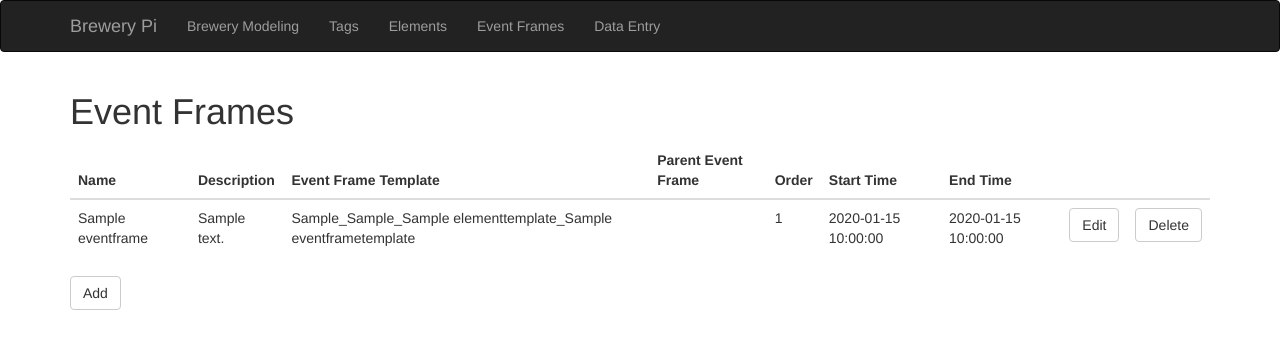
After one commit to brewerypi/brewerypi, a Flask app: page /eventFrames in a window 1280 px wide. The commit adds this page. Shown: the top 349 px of the page. Run offline with Flask 2, Linux system fonts and the light colour scheme; tables that the repository leaves empty hold one stand-in row (values such as "Sample post"); some libraries are stand-ins or nearby versions.

Commit message:
Added event frames and event frame templates back from what existed in the master branch prior to removal.

```diff
--- a/app/__init__.py
+++ b/app/__init__.py
@@ -35,6 +35,12 @@ def create_app(config_name):
 	from . enterprises import enterprises as enterprisesBlueprint
 	app.register_blueprint(enterprisesBlueprint)
 
+	from . eventFrames import eventFrames as eventFramesBlueprint
+	app.register_blueprint(eventFramesBlueprint)
+
+	from . eventFrameTemplates import eventFrameTemplates as eventFrameTemplatesBlueprint
+	app.register_blueprint(eventFrameTemplatesBlueprint)
+
 	from . home import home as home_blueprint
 	app.register_blueprint(home_blueprint)
 
--- /dev/null
+++ b/app/eventFrameTemplates/__init__.py
@@ -0,0 +1,5 @@
+from flask import Blueprint
+
+eventFrameTemplates = Blueprint("eventFrameTemplates", __name__)
+
+from . import views
--- /dev/null
+++ b/app/eventFrames/__init__.py
@@ -0,0 +1,5 @@
+from flask import Blueprint
+
+eventFrames = Blueprint("eventFrames", __name__)
+
+from . import views
--- /dev/null
+++ b/app/eventFrames/views.py
@@ -0,0 +1,76 @@
+from flask import flash, redirect, render_template, request, url_for
+from . import eventFrames
+from . forms import EventFrameForm
+from .. import db
+from .. models import Enterprise, ElementTemplate, EventFrame, EventFrameTemplate, Site
+
+modelName = "Event Frame"
+
+@eventFrames.route("/eventFrames", methods = ["GET", "POST"])
+# @login_required
+def listEventFrames():
+	# check_admin()
+	eventFrames = EventFrame.query.join(EventFrameTemplate, ElementTemplate, Site, Enterprise)\
+		.order_by(Enterprise.Abbreviation, Site.Abbreviation, ElementTemplate.Name, EventFrameTemplate.Name, EventFrame.Name)
+	return render_template("eventFrames/eventFrames.html", eventFrames = eventFrames)
+
+@eventFrames.route("/eventFrames/add", methods = ["GET", "POST"])
+# @login_required
+def addEventFrame():
+	# check_admin()
+
+	operation = "Add"
+	form = EventFrameForm()
+
+	# Add a new event frame.
+	if form.validate_on_submit():
+		eventFrame = EventFrame(Description = form.description.data, EndTime = form.endTime.data, EventFrameTemplate = form.eventFrameTemplate.data, \
+			Name = form.name.data, Order = form.order.data, ParentEventFrame = form.parentEventFrame.data, StartTime = form.startTime.data)
+		db.session.add(eventFrame)
+		db.session.commit()
+		flash("You have successfully added a new Event Frame.")
+		return redirect(url_for("eventFrames.listEventFrames"))
+
+	# Present a form to add a new event frame.
+	return render_template("addEditModel.html", form = form, modelName = modelName, operation = operation)
+
+@eventFrames.route("/eventFrames/delete/<int:eventFrameId>", methods = ["GET", "POST"])
+# @login_required
+def deleteEventFrame(eventFrameId):
+	# check_admin()
+	eventFrame = EventFrame.query.get_or_404(eventFrameId)
+	db.session.delete(eventFrame)
+	db.session.commit()
+	flash("You have successfully deleted the event frame.")
+	return redirect(url_for("eventFrames.listEventFrames"))
+
+@eventFrames.route("/eventFrames/edit/<int:eventFrameId>", methods = ["GET", "POST"])
+# @login_required
+def editEventFrame(eventFrameId):
+	# check_admin()
+	operation = "Edit"
+	eventFrame = EventFrame.query.get_or_404(eventFrameId)
+	form = EventFrameForm(obj = eventFrame)
+
+	# Edit an existing event frame.
+	if form.validate_on_submit():
+		eventFrame.Description = form.description.data
+		eventFrame.EndTime = form.endTime.data
+		eventFrame.EventFrameTemplate = form.eventFrameTemplate.data
+		eventFrame.Name = form.name.data
+		eventFrame.Order = form.order.data
+		eventFrame.ParentEventFrame = form.parentEventFrame.data
+		eventFrame.StartTime = form.startTime.data
+		db.session.commit()
+		flash("You have successfully edited the Event Frame.")
+		return redirect(url_for("eventFrames.listEventFrames"))
+
+	# Present a form to edit an existing event frame template.
+	form.description.data = eventFrame.Description
+	form.endTime.data = eventFrame.EndTime
+	form.eventFrameTemplate.data = eventFrame.EventFrameTemplate
+	form.name.data = eventFrame.Name
+	form.order.data = eventFrame.Order
+	form.parentEventFrame.data = eventFrame.ParentEventFrame
+	form.startTime.data = eventFrame.StartTime
+	return render_template("addEditModel.html", form = form, modelName = modelName, operation = operation)
--- a/app/templates/base.html
+++ b/app/templates/base.html
@@ -45,6 +45,14 @@
                 </li>
             </ul>
             <ul class = "nav navbar-nav">
+                <li class = "dropdown"><a href = "#" class = "dropdown-toggle" data-toggle = "dropdown">Event Frames</a>
+                    <ul class = "dropdown-menu">
+                        <li><a href = "{{ url_for("eventFrameTemplates.listEventFrameTemplates") }}">Event Frame Templates</a></li>
+                        <li><a href = "{{ url_for("eventFrames.listEventFrames") }}">Event Frames</a></li>
+                    </ul>
+                </li>
+            </ul>
+            <ul class = "nav navbar-nav">
                 <li class = "dropdown"><a href = "#" class = "dropdown-toggle" data-toggle = "dropdown">Data Entry</a>
                     <ul class = "dropdown-menu">
                         <li><a href = "{{ url_for("elements.selectElement") }}">Element Dashboard</a></li>
--- /dev/null
+++ b/app/templates/eventFrames/eventFrames.html
@@ -0,0 +1,57 @@
+{% extends "base.html" %}
+
+{% block title %}
+Event Frames
+{% endblock %}
+
+{% block page_content %}
+<div>
+    <h1>Event Frames</h1>
+    <table class = "table">
+        <thead>
+            <tr>
+                <th>Name</th>
+                <th>Description</th>
+                <th>Event Frame Template</th>
+                <th>Parent Event Frame</th>
+                <th>Order</th>
+                <th>Start Time</th>
+                <th>End Time</th>
+                <th></th>
+                <th></th>
+            </tr>
+        </thead>
+        <tbody>
+            {% for eventFrame in eventFrames %}
+                <tr>
+                    <td>{{ eventFrame.Name }}</td>
+                    <td>{{ eventFrame.Description }}</td>
+                    <td>{{ eventFrame.EventFrameTemplate.ElementTemplate.Site.Enterprise.Abbreviation + "_" +
+                        eventFrame.EventFrameTemplate.ElementTemplate.Site.Abbreviation + "_" + eventFrame.EventFrameTemplate.ElementTemplate.Name + "_" +
+                        eventFrame.EventFrameTemplate.Name }}</td>
+                    {% if eventFrame.ParentEventFrameId %}
+                        <td>{{ eventFrame.ParentEventFrame.EventFrameTemplate.ElementTemplate.Site.Enterprise.Abbreviation + "_" +
+                                eventFrame.ParentEventFrame.EventFrameTemplate.ElementTemplate.Site.Abbreviation + "_" +
+                                eventFrame.ParentEventFrame.EventFrameTemplate.ElementTemplate.Name + "_" +
+                                eventFrame.ParentEventFrame.EventFrameTemplate.Name + "_" + eventFrame.ParentEventFrame.Name }}</td>
+                    {% else %}
+                        <td></td>
+                    {% endif %}
+                    <td>{{ eventFrame.Order }}</td>
+                    <td>{{ eventFrame.StartTime }}</td>
+                    {% if eventFrame.EndTime %}
+                        <td>{{ eventFrame.EndTime }}</td>
+                    {% else %}
+                        <td></td>
+                    {% endif %}
+                    <td><a class = "btn btn-default" href = "{{ url_for("eventFrames.editEventFrame",
+                        eventFrameId = eventFrame.EventFrameId) }}">Edit</a></td>
+                    <td><a class = "btn btn-default" href = "{{ url_for("eventFrames.deleteEventFrame",
+                        eventFrameId = eventFrame.EventFrameId) }}">Delete</a></td>
+                </tr>
+            {% endfor %}
+        </tbody>
+    </table>
+    <a class = "btn btn-default" href = "{{ url_for("eventFrames.addEventFrame") }}" role = "button">Add</a>
+</div>
+{% endblock %}
```
Also changed, not shown: app/eventFrameTemplates/forms.py (added, +21 -0 lines), app/eventFrameTemplates/views.py (added, +71 -0 lines), app/eventFrames/forms.py (added, +21 -0 lines), app/helpers.py (+8 -0 lines), app/models.py (+44 -0 lines), app/templates/eventFrameTemplates/eventFrameTemplates.html (added, +45 -0 lines), db/migrations/versions/fe3782d7af7e_.py (added, +52 -0 lines), manage.py (+4 -4 lines), 1 other file.
